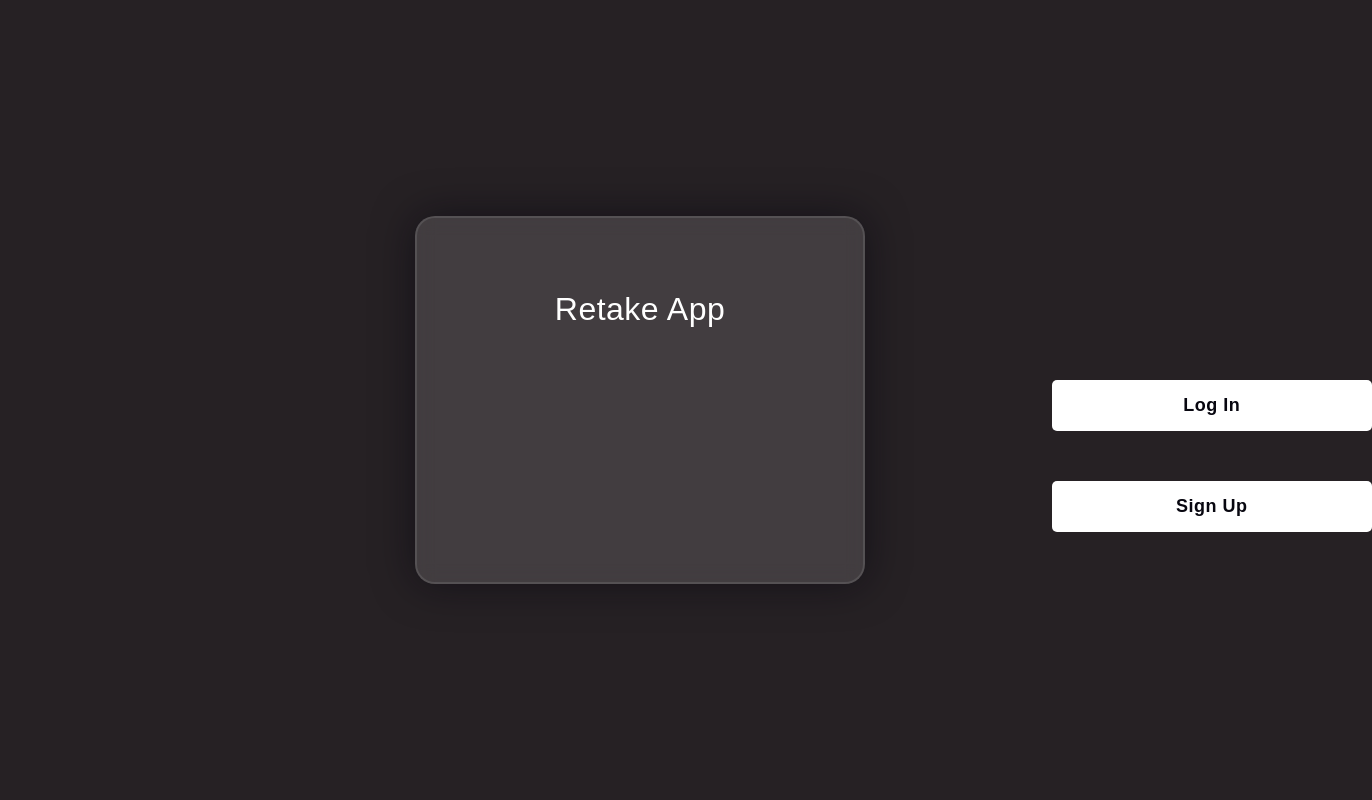
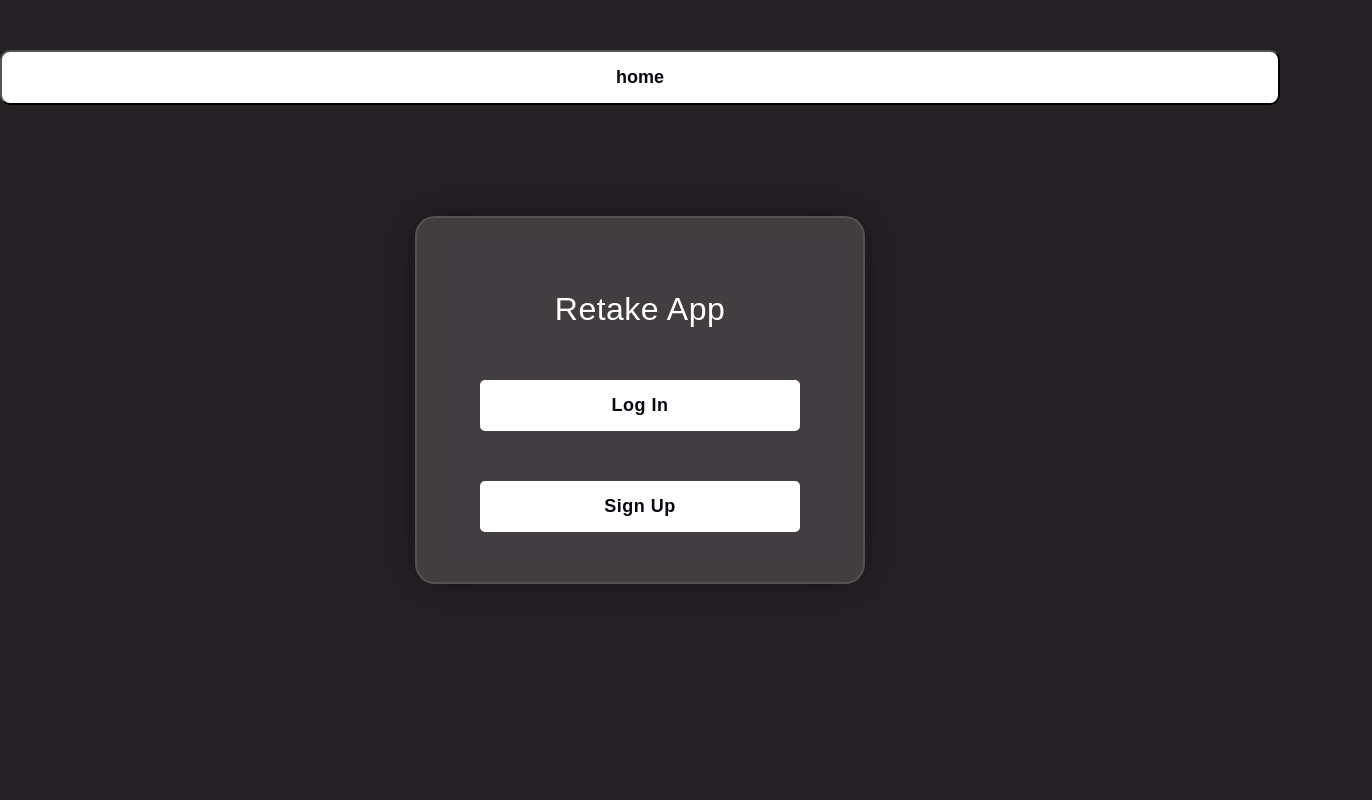
Before and after one commit to NCHS-Software-Engineering/RetakeWork, a React (Create React App) app in the folder retake-app/: page / in a window 1280 px wide. Shown: the top 800 px of the page, 1372 px wide, since content can reach past the window. Built offline with nearby package versions, Linux system fonts and the light colour scheme.

Commit message:
button name change

```diff
--- a/retake-app/src/pages/email.css
+++ b/retake-app/src/pages/email.css
@@ -41,7 +41,7 @@ form p {
     text-align: center;
 }
 
-button{
+.copyButton{
     margin-top: 925px;
     margin-left: 600px;
     width: 22%;
@@ -54,7 +54,7 @@ button{
     cursor: pointer;
 }
 
-button:hover {
+.copyButton:hover {
     background-color: #999999;
     color: white;
   }
--- a/retake-app/src/pages/email.js
+++ b/retake-app/src/pages/email.js
@@ -25,7 +25,7 @@ const Email = () => {
 
 
             </form>
-            <button>Copy</button>
+            <button className = 'copyButton'>Copy</button>
         </div>
         </div>
         </body>
```
